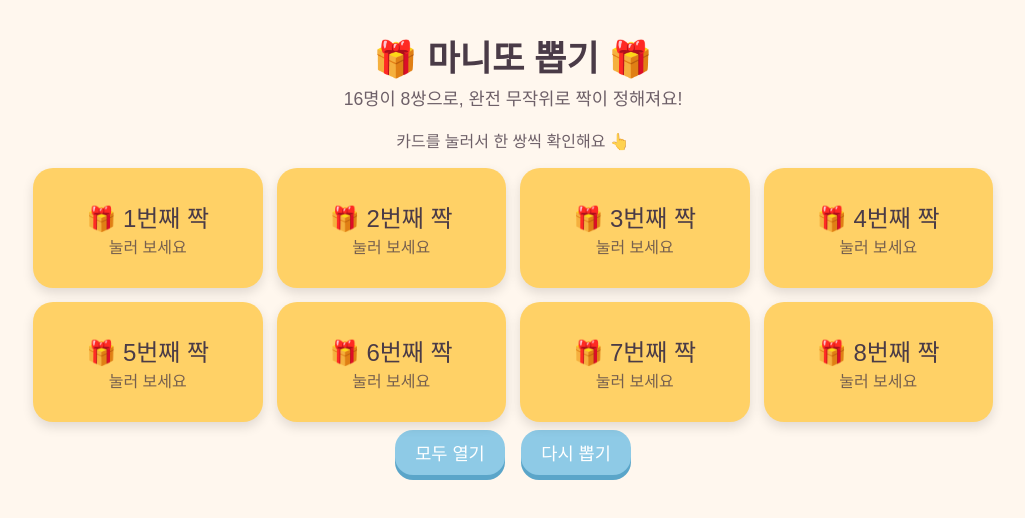
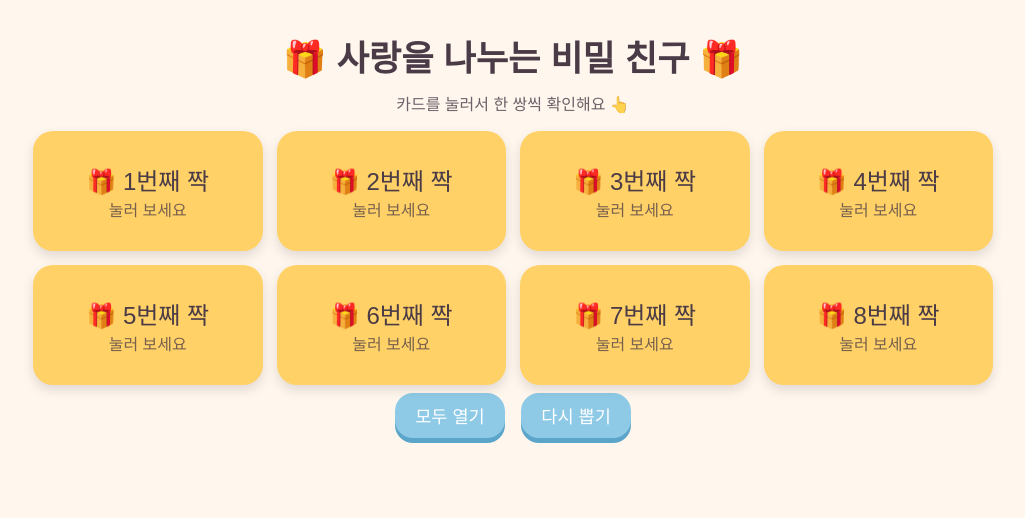
Before and after one commit to KimxD1/manito, a plain HTML site: page index.html in a window 1280 px wide. Shown: the whole page, without its empty margins (127-1152 px from the left). Drawn offline with Linux system fonts and the light colour scheme.

Commit message:
Update title and heading for secret friend event

```diff
--- a/index.html
+++ b/index.html
@@ -3,7 +3,7 @@
 <head>
 <meta charset="UTF-8">
 <meta name="viewport" content="width=device-width, initial-scale=1">
-<title>마니또 뽑기</title>
+<title>사랑을 나누는 비밀 친구</title>
 <style>
   :root {
     --pink: #ff8fab;
@@ -98,8 +98,7 @@
 </head>
 <body>
 
-<h1>🎁 마니또 뽑기 🎁</h1>
-<p class="sub">16명이 8쌍으로, 완전 무작위로 짝이 정해져요!</p>
+<h1>🎁 사랑을 나누는 비밀 친구 🎁</h1>
 
 <div id="result">
   <p class="hint">카드를 눌러서 한 쌍씩 확인해요 👆</p>
```
